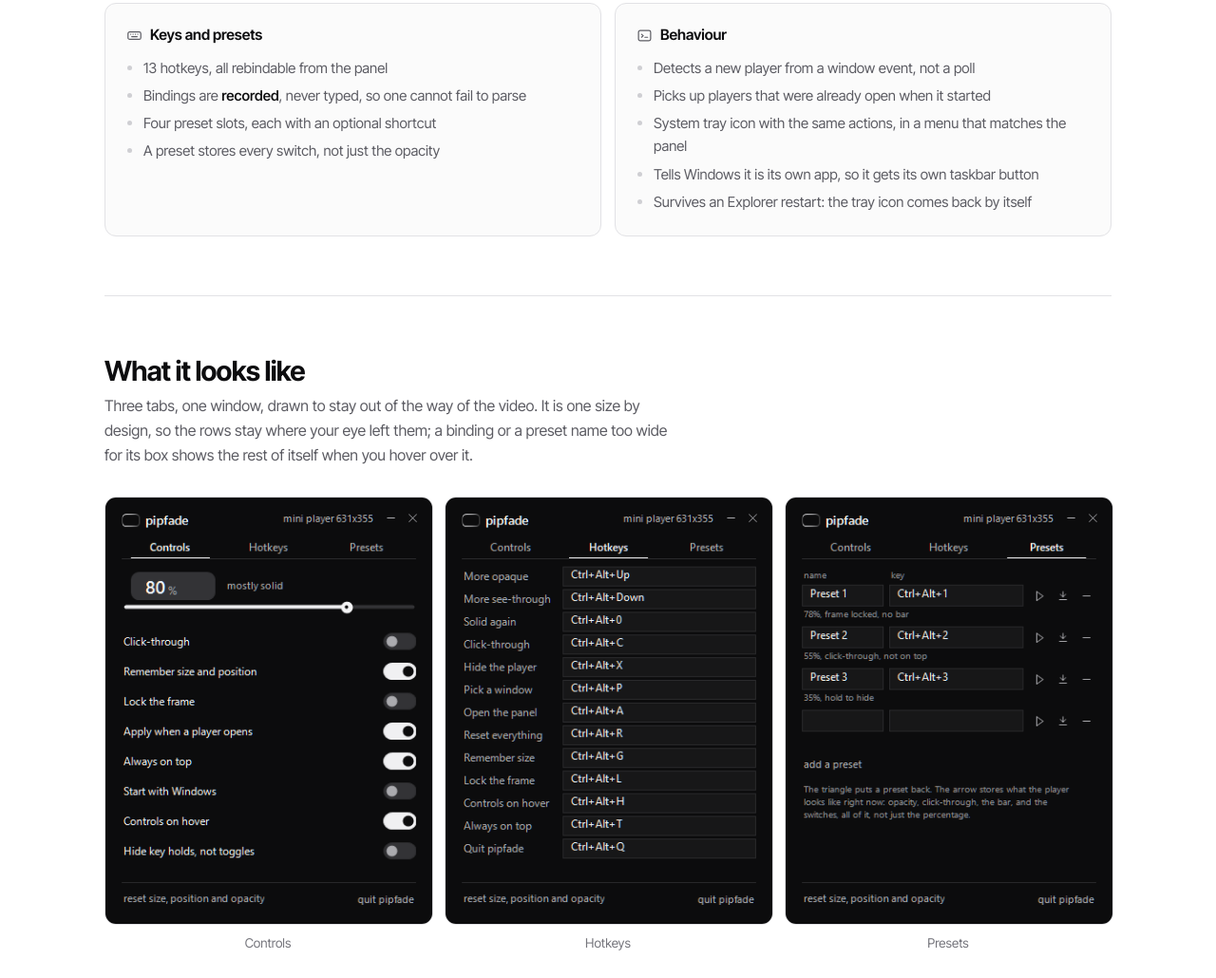
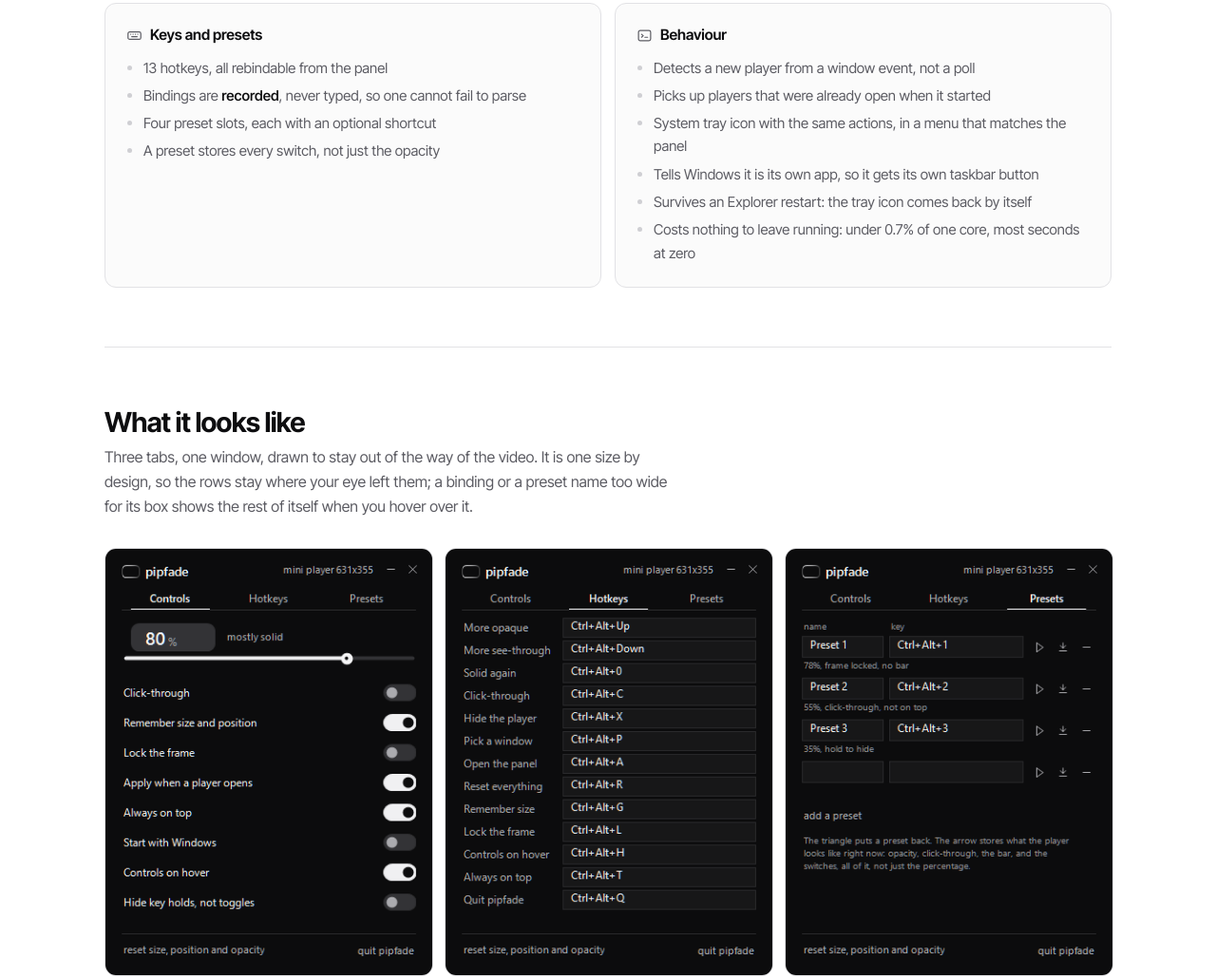
Before and after one commit to LvSpook/pipfade, a plain HTML site: page docs/index.html in a window 1280 px wide. Shown: the part 1435-2465 px from the top of the page at 95% size. Drawn offline with Linux system fonts and the light colour scheme.

Commit message:
Say what shipped: a v1.1.0 section, and what the last release actually had
The changelog had been edited in place, so everything added since the tag -
the fixed panel, the dark tray menu, the pressable bar, the idle rewrite -
was listed under v1.0.0, a release that is already published and does not
contain any of it. Split into two sections: v1.1.0 for the work since the
tag, and v1.0.0 restored to what 7a01130 actually shipped, resizable panel
and all.

Both the README and the site now mention the idle cost, since that is the
change a reader installing it will notice first.

```diff
--- a/docs/index.html
+++ b/docs/index.html
@@ -172,6 +172,7 @@
             <li>System tray icon with the same actions, in a menu that matches the panel</li>
             <li>Tells Windows it is its own app, so it gets its own taskbar button</li>
             <li>Survives an Explorer restart: the tray icon comes back by itself</li>
+            <li>Costs nothing to leave running: under 0.7% of one core, most seconds at zero</li>
           </ul>
         </div>
       </div>
```
Also changed, not shown: 2 other files.
